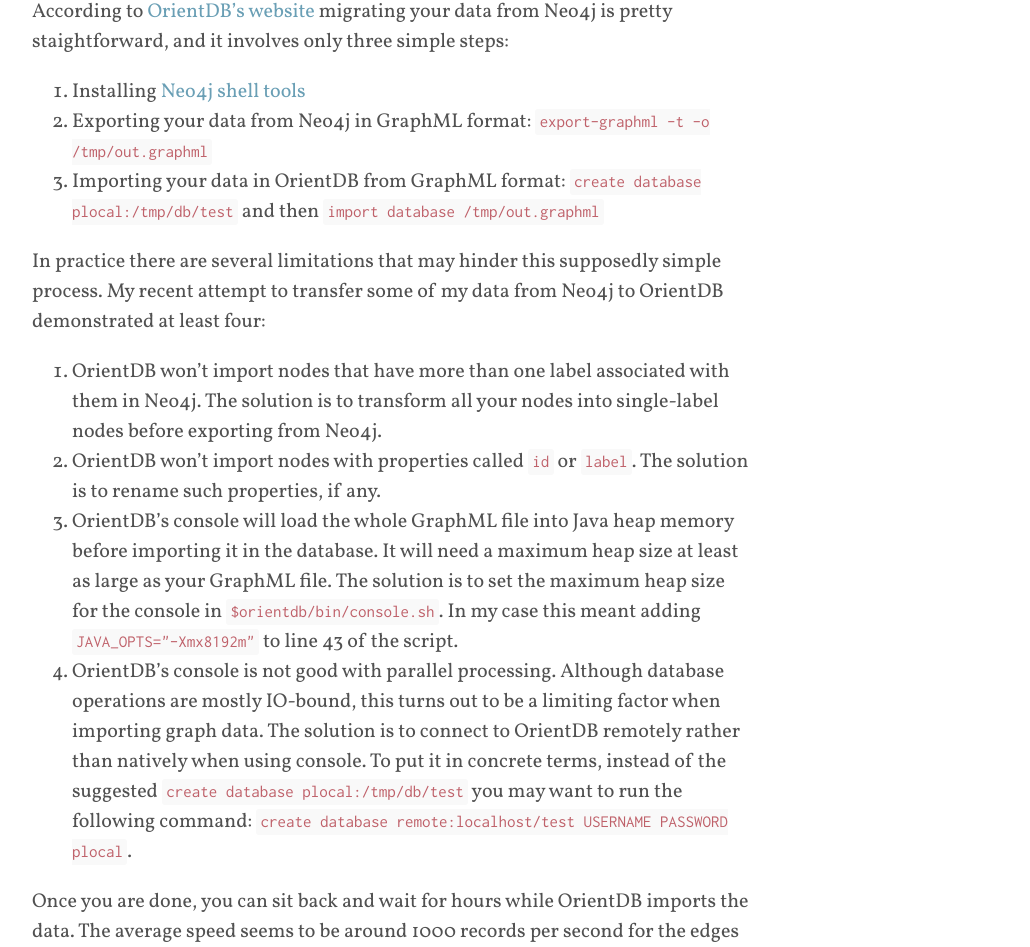
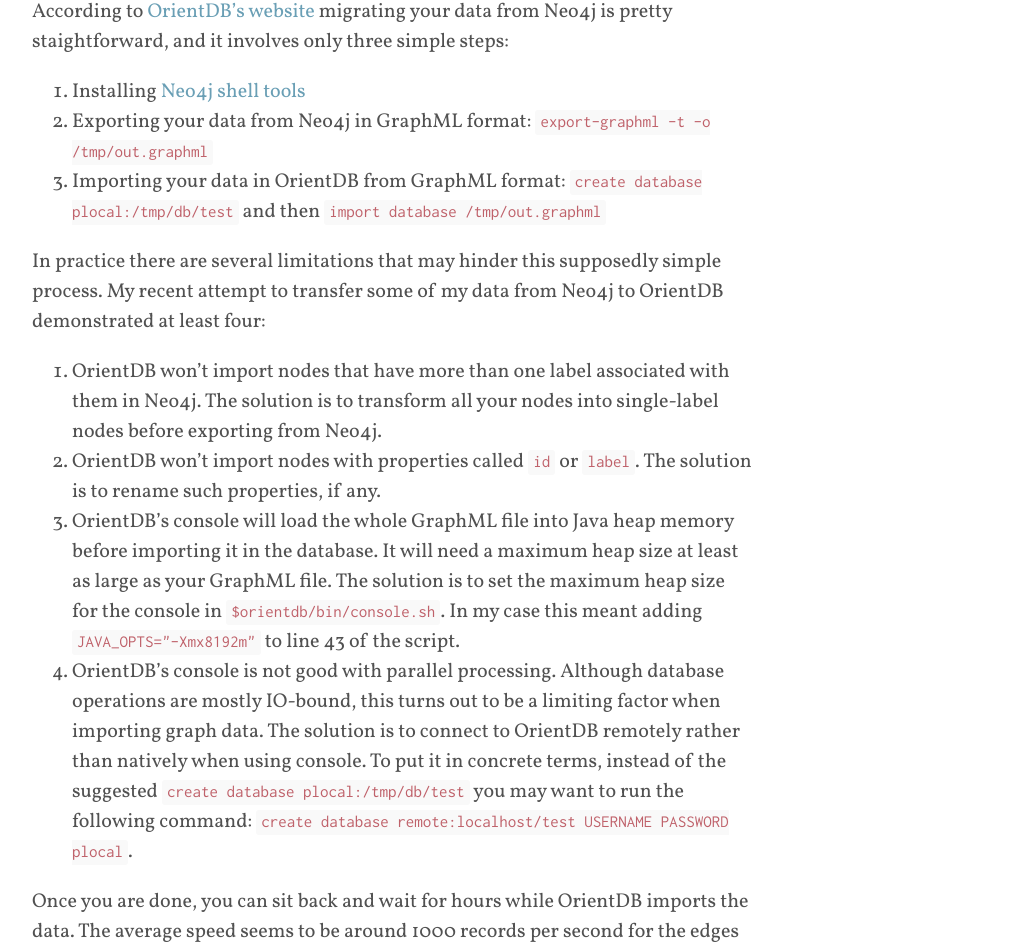
Before and after one commit to retrography/retrography.github.io, a Jekyll site: the page built from index.html, in a window 1280 px wide. Shown: the part 285-1232 px from the top of the page, without its empty margins (248-1278 px from the left). Built offline with Jekyll 4.4.1, drawn with Linux system fonts in a browser that asks for light colours; Markdown is read by kramdown in place of the engine named in the settings; the list of posts is cut into pages by our own code.

Commit message:
Update poole.css

```diff
--- a/public/css/poole.css
+++ b/public/css/poole.css
@@ -158,12 +158,11 @@ abbr[title] {
 
 code {
   font-family: Inconsolata, Monaco, Menlo, "Courier New", monospace;
-  padding: .25em .25em;
+  padding: 0.20em 0.30em 0.25em 0.30em;
   font-size: 0.85em;
   color: #bf616a;
   background-color: #f9f9f9;
   border-radius: 3px;
-  line-height: 1.1em;
 }
 
 div.highlight pre {
```
